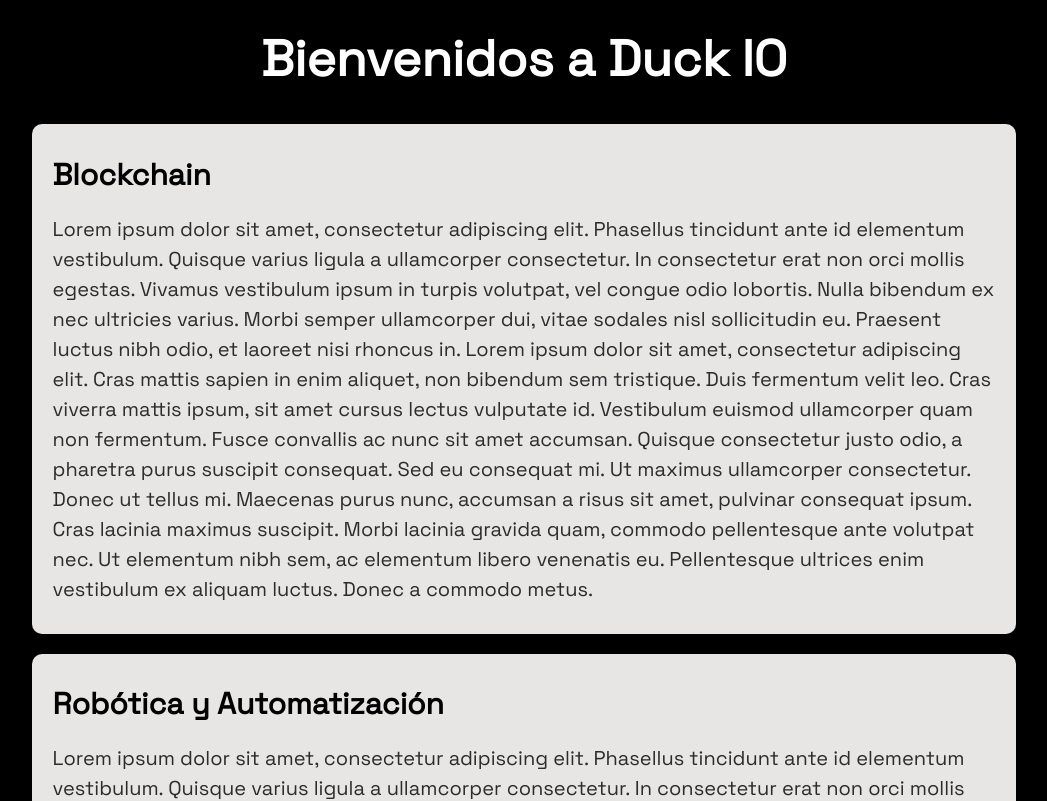
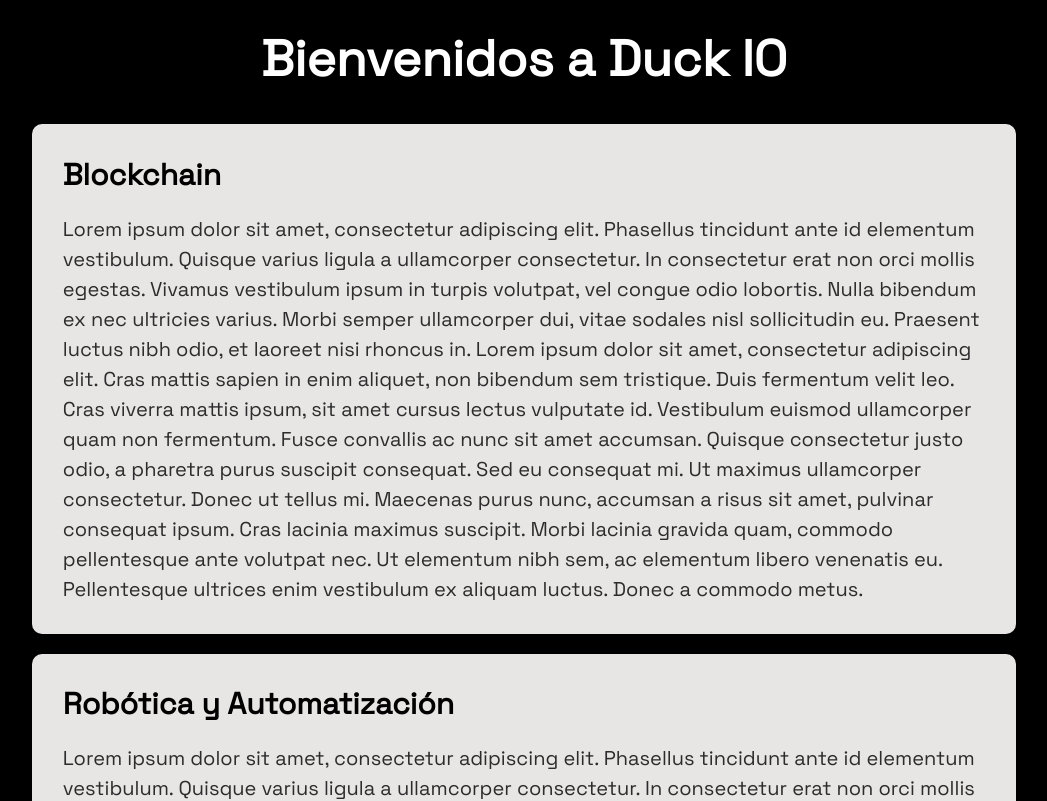
Before and after one commit to NicolasEstebanCuervo/Duck-IO, a Next.js app: page /about in a window 1280 px wide. Shown: the part 860-1661 px from the top of the page, without its empty margins (116-1163 px from the left). Built offline with nearby package versions, Linux system fonts and the light colour scheme.

Commit message:
Text correction

```diff
--- a/Components/ContentAbout/index.tsx
+++ b/Components/ContentAbout/index.tsx
@@ -6,7 +6,7 @@ export default function ContentAbout() {
         <>
             <TitleMain>Bienvenidos a Duck IO</TitleMain>
             <IndividualContainer>
-                <TitlteSection>Blockchain</TitlteSection>
+                <TitleSection>Blockchain</TitleSection>
                 <Paragraph>
                     Lorem ipsum dolor sit amet, consectetur adipiscing elit.
                     Phasellus tincidunt ante id elementum vestibulum. Quisque
@@ -33,7 +33,7 @@ export default function ContentAbout() {
             </IndividualContainer>
 
             <IndividualContainer>
-                <TitlteSection>Robótica y Automatización</TitlteSection>
+                <TitleSection>Robótica y Automatización</TitleSection>
                 <Paragraph>
                     Lorem ipsum dolor sit amet, consectetur adipiscing elit.
                     Phasellus tincidunt ante id elementum vestibulum. Quisque
@@ -60,7 +60,7 @@ export default function ContentAbout() {
             </IndividualContainer>
 
             <IndividualContainer>
-                <TitlteSection>Big Data y Analítica</TitlteSection>
+                <TitleSection>Big Data y Analítica</TitleSection>
                 <Paragraph>
                     Lorem ipsum dolor sit amet, consectetur adipiscing elit.
                     Phasellus tincidunt ante id elementum vestibulum. Quisque
@@ -87,7 +87,7 @@ export default function ContentAbout() {
             </IndividualContainer>
 
             <IndividualContainer>
-                <TitlteSection>Tecnología 5G</TitlteSection>
+                <TitleSection>Tecnología 5G</TitleSection>
                 <Paragraph>
                     Lorem ipsum dolor sit amet, consectetur adipiscing elit.
                     Phasellus tincidunt ante id elementum vestibulum. Quisque
@@ -147,10 +147,10 @@ const IndividualContainer = styled.div`
     margin: 20px;
     background: #e8e5e5;
     border-radius: 10px;
-    padding: 1% 2%;
+    padding: 1% 3%;
 `;
 
-const TitlteSection = styled.h1`
+const TitleSection = styled.h1`
     color: #000;
     font-size: 30px;
     font-weight: 800;
@@ -168,11 +168,11 @@ const TitlteSection = styled.h1`
     }
 
     @media (max-width: 600px) {
-        font-size: 4vw;
+        font-size: 6vw;
     }
 
     @media (max-width: 400px) {
-        font-size: 5vw;
+        font-size: 7vw;
     }
 `;
 
```
Also changed, not shown: Components/ContentIndex/index.jsx (+8 -8 lines).
